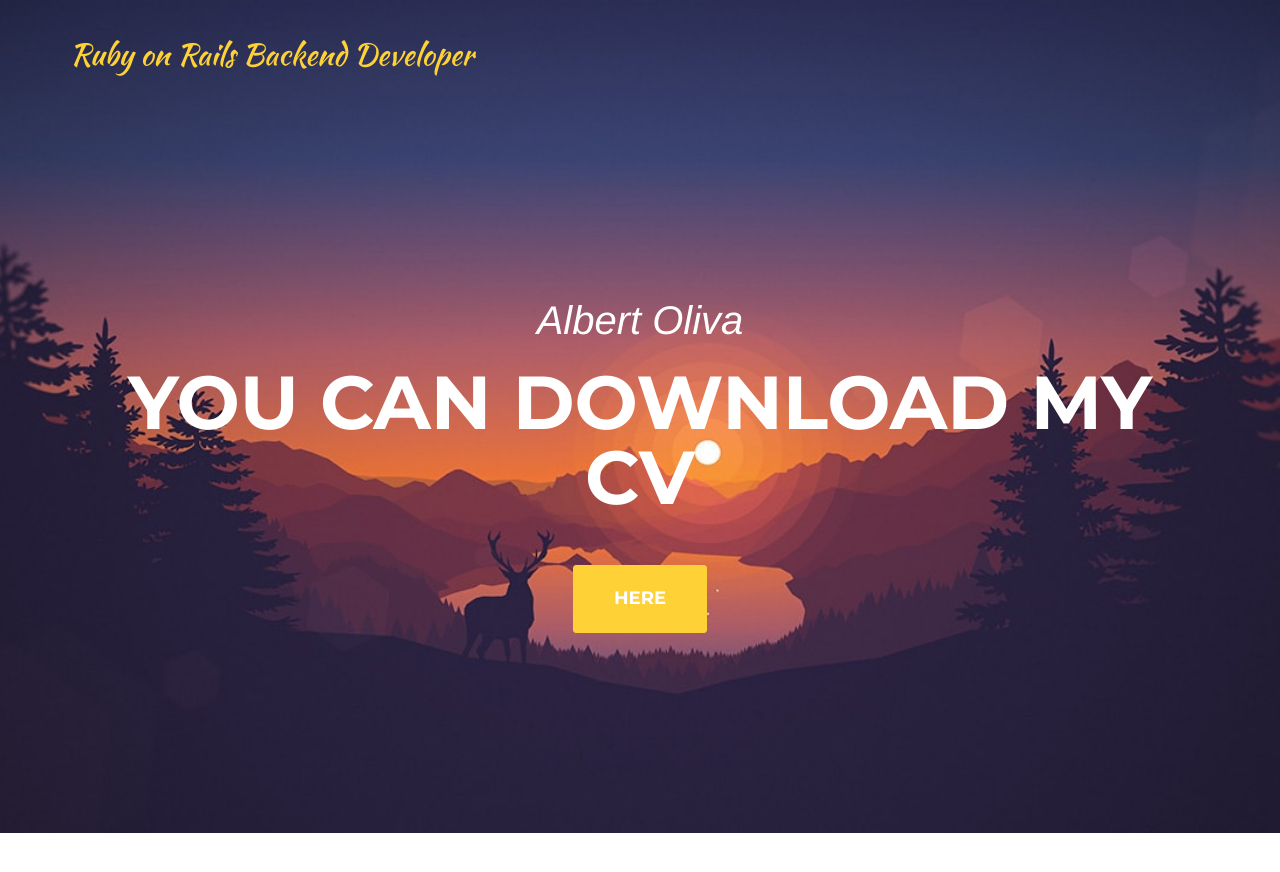
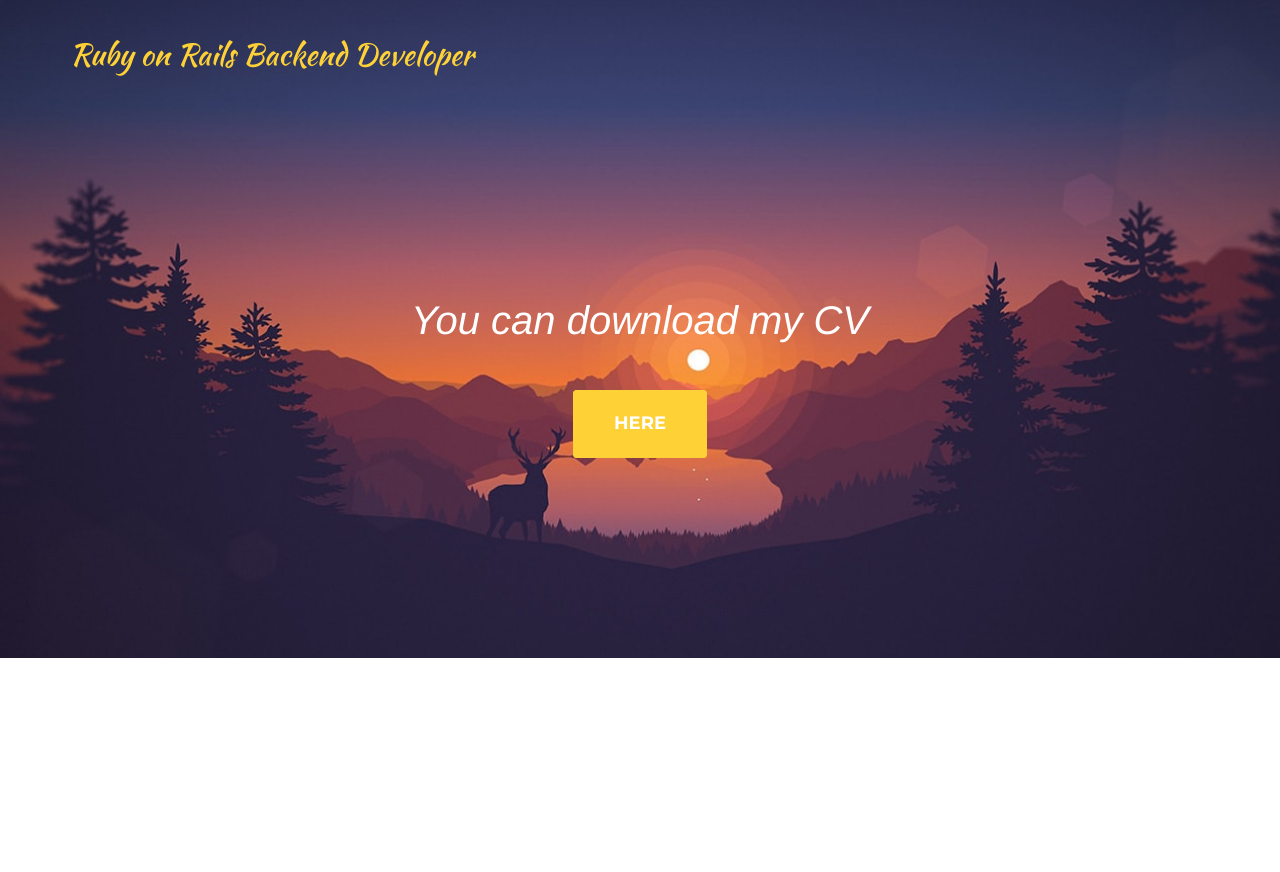
Before and after one commit to aiw3ndil/albertoliva, a Jekyll site: the page built from index.html, in a window 1280 px wide. Shown: the top 872 px of the page. Built offline with Jekyll 4.4.1, drawn with Linux system fonts in a browser that asks for light colours; some web fonts are replaced.

```diff
--- a/_includes/header.html
+++ b/_includes/header.html
@@ -25,8 +25,8 @@
     <header>
         <div class="container">
             <div class="intro-text">
-                <div class="intro-lead-in">Albert Oliva</div>
-                <div class="intro-heading">You can download my CV</div>
+                <div class="intro-lead-in">You can download my CV</div>
+                <div class="intro-heading"></div>
                 <a href="/cv/_site/index.html" class="page-scroll btn btn-xl">here</a>
             </div>
         </div>
```
